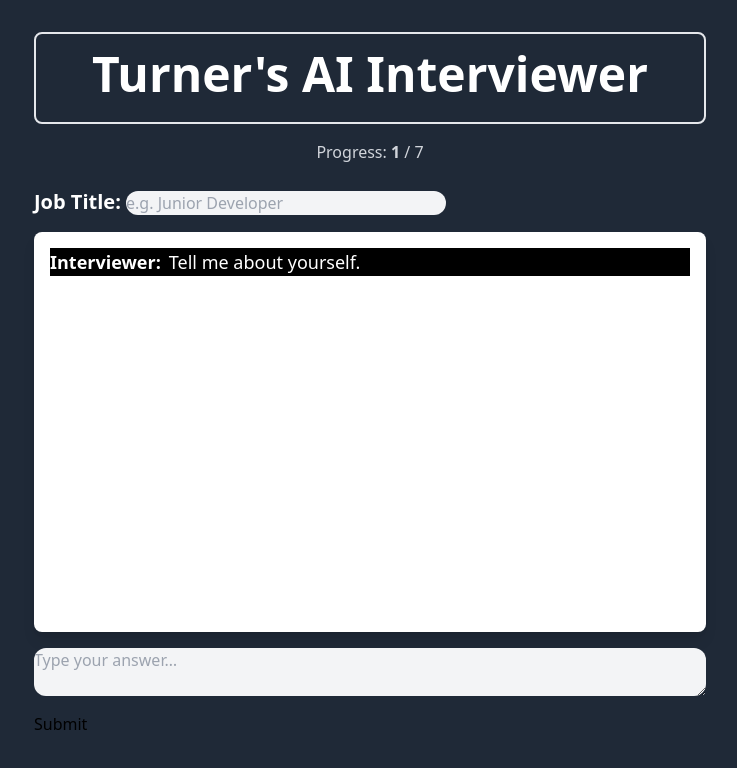
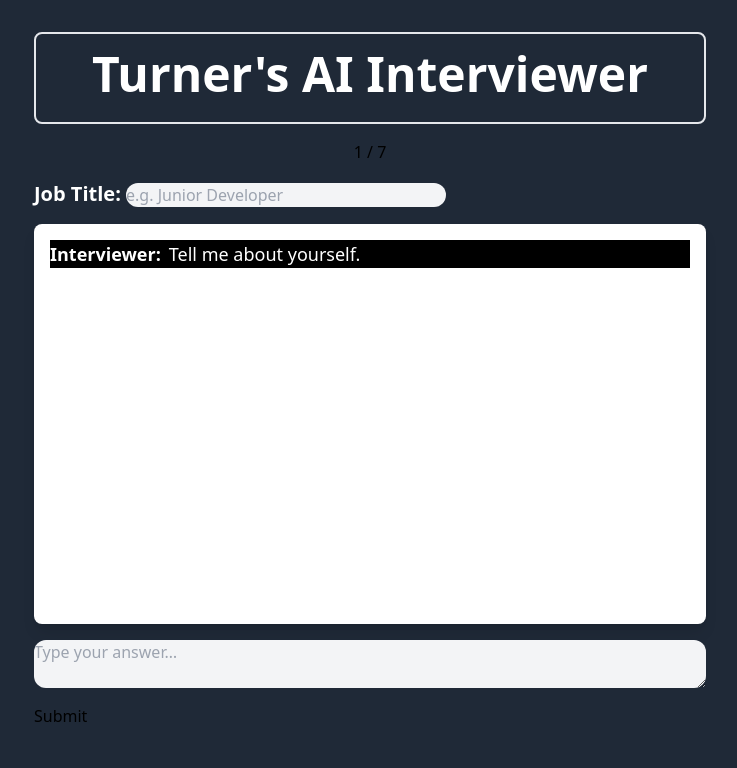
Before and after one commit to FullAPNunu/Mission-03, a React (Vite) app in the folder frontend/: page / in a window 1280 px wide. Shown: the top 768 px of the page, without its empty margins (270-1007 px from the left). Built offline with nearby package versions, Linux system fonts and the light colour scheme.

Commit message:
Replace progress counter with radial progress bar

```diff
--- a/frontend/src/App.jsx
+++ b/frontend/src/App.jsx
@@ -104,11 +104,20 @@ export default function App() {
             Turner&apos;s AI Interviewer
           </h1>
         </div>
-        {/* Progress Counter */}
-        <p className="text-center text-gray-300 mb-6">
-          Progress: <strong>{Math.min(qCount, MAX_QUESTIONS)}</strong> /{" "}
-          {MAX_QUESTIONS}
-        </p>
+
+        {/* Radial Progress Bar */}
+        <div className="flex justify-center mb-4">
+          <div
+            className="radial-progress text-primary"
+            style={{
+              "--value": (qCount / MAX_QUESTIONS) * 100,
+              "--size": "2.8rem",
+            }}
+            role="progressbar"
+          >
+            {Math.min(qCount, MAX_QUESTIONS)} / {MAX_QUESTIONS}
+          </div>
+        </div>
 
         {/* Job title input */}
         <label className="block mb-4 text-white">
```
